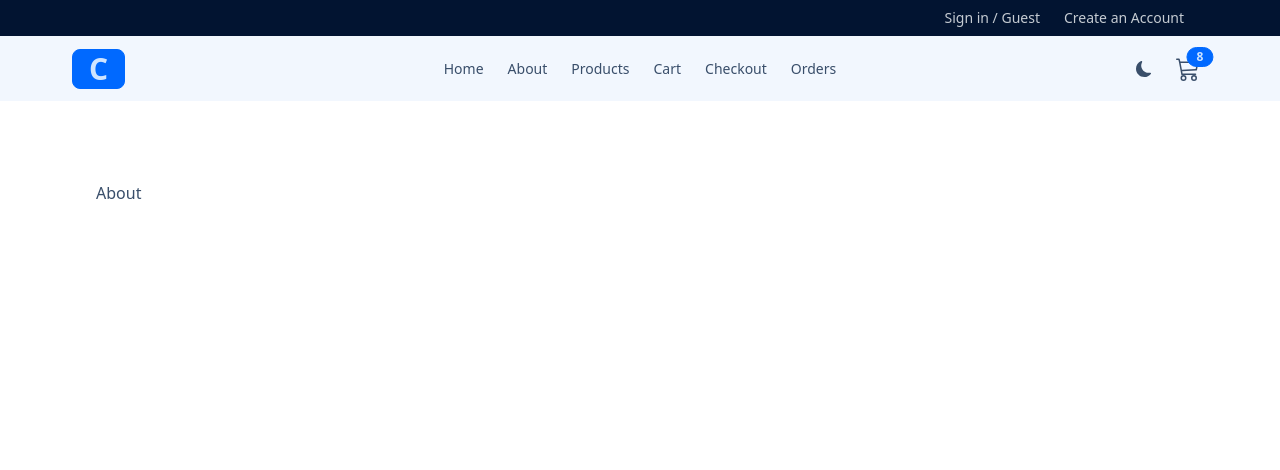
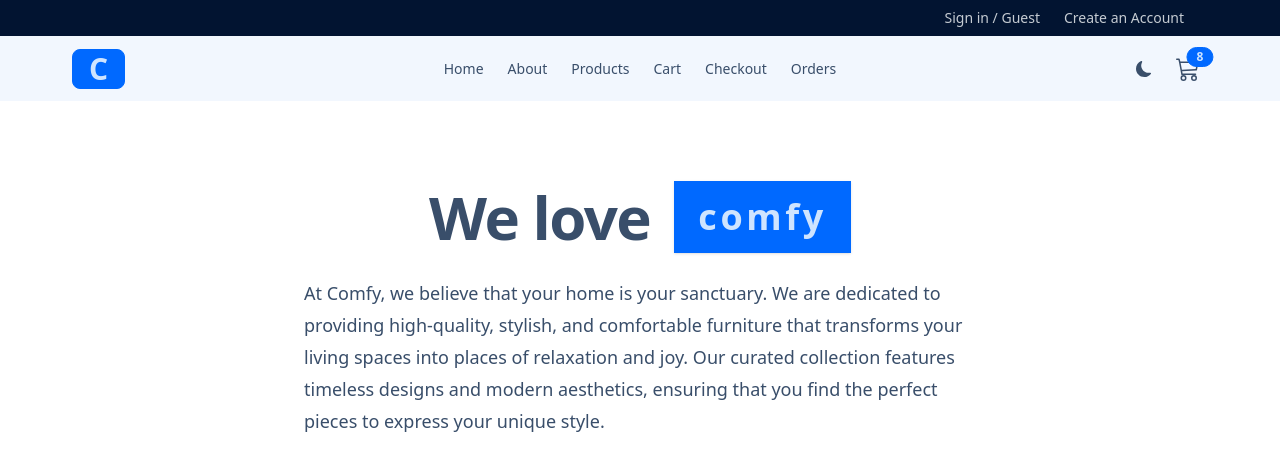
Before and after one commit to SimAndrew/comfy-ecommerce-reactjs, a React (Vite) app: page /about in a window 1280 px wide. Shown: the top 470 px of the page. Built offline with nearby package versions, Linux system fonts and the light colour scheme.

Commit message:
feat: add About page content

```diff
--- a/src/pages/About.jsx
+++ b/src/pages/About.jsx
@@ -1,5 +1,28 @@
 const About = () => {
-	return <h2>About</h2>;
+	return (
+		<>
+			<div className="flex flex-wrap gap-2 sm:gap-x-6 items-center justify-center">
+				<h2 className="text-4xl font-bold leading-none tracking-tight sm:text-6xl">
+					We love
+				</h2>
+				<div className="satats bg-primary shadow">
+					<div className="stat">
+						<div className="stat-title text-primary-content text-4xl font-bold tracking-widest">
+							comfy
+						</div>
+					</div>
+				</div>
+			</div>
+
+			<p className="mt-6 text-lg leading-8 max-w-2xl mx-auto">
+				At Comfy, we believe that your home is your sanctuary. We are dedicated
+				to providing high-quality, stylish, and comfortable furniture that
+				transforms your living spaces into places of relaxation and joy. Our
+				curated collection features timeless designs and modern aesthetics,
+				ensuring that you find the perfect pieces to express your unique style.
+			</p>
+		</>
+	);
 };
 
 export default About;
```
